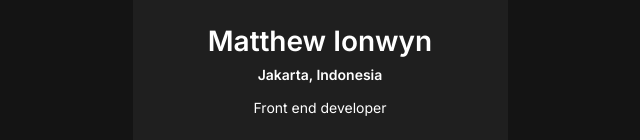
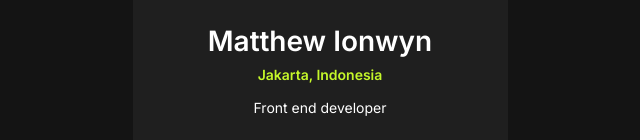
Before and after one commit to himattheww/social-links-profile-main, a plain HTML site: page index.html in a window 1280 px wide. Shown: the part 254-394 px from the top of the page, without its empty margins (320-960 px from the left). Drawn offline with Linux system fonts and the light colour scheme.

Commit message:
"Update css"

```diff
--- a/styles.css
+++ b/styles.css
@@ -49,7 +49,7 @@ body {
 }
 
 .profile-location {
-    color: var(--color-white);
+    color: var(--color-green);
     font-weight: 600;
     margin-bottom: 1rem;
 }
```
